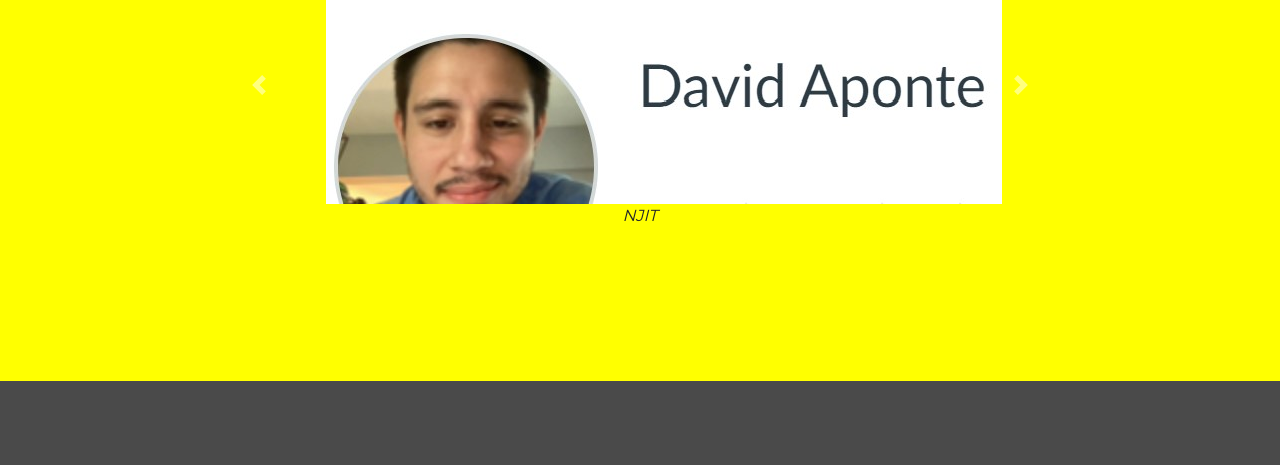
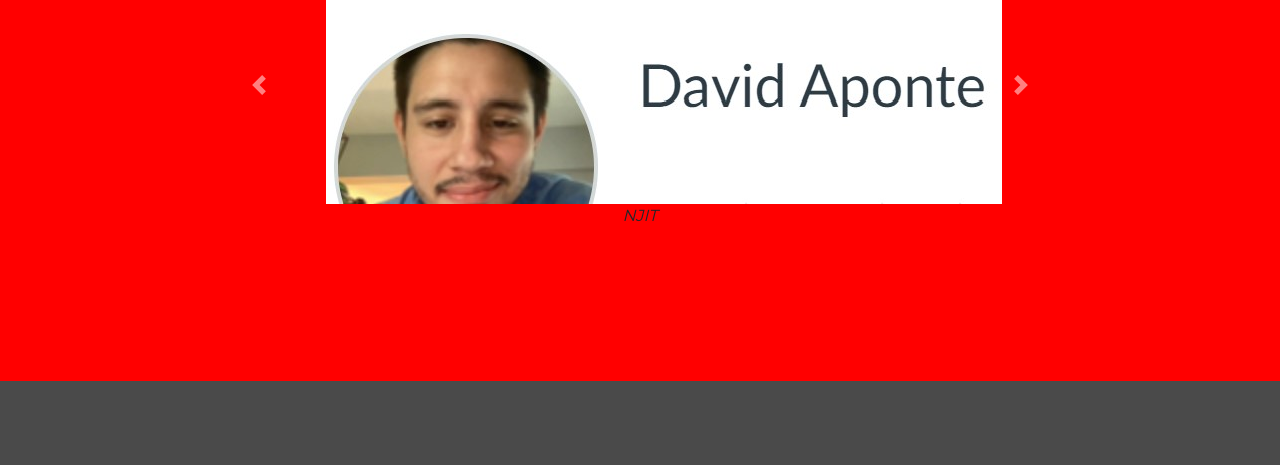
Before and after one commit to wmduggan41/deep-learning, a plain HTML site: page cs677.html in a window 1280 px wide. Shown: the part 210-675 px from the top of the page. Drawn offline with nearby package versions, Linux system fonts and the light colour scheme.

Commit message:
refactoring folder dir

```diff
--- a/css/styles.css
+++ b/css/styles.css
@@ -114,7 +114,7 @@ p {
 /* Testimonial Section */
 
 #testimonials {
-  background-color: #ffff00;
+  background-color: red;
 }
 
 .testimonial-text {
```
